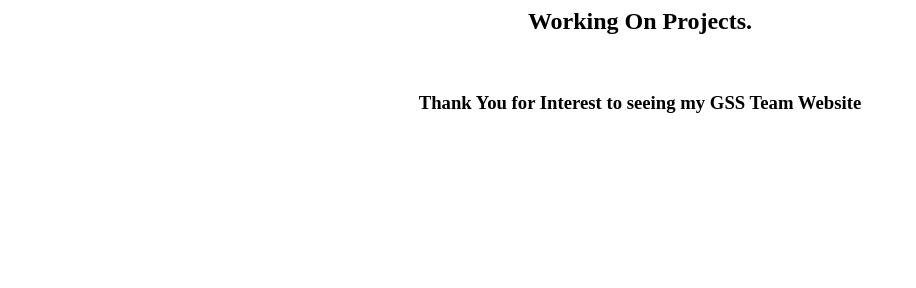
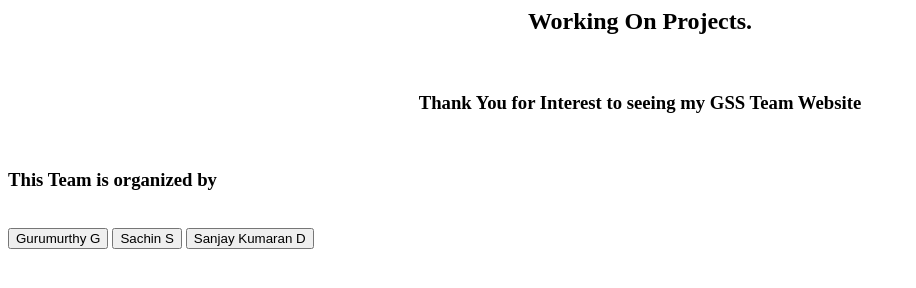
Before and after one commit to gss-projects/gss-projects.github.io, a plain HTML site: page index.html in a window 1280 px wide. Shown: the whole page, without its empty margins (0-916 px from the left). Drawn offline with Linux system fonts and the light colour scheme.

Commit message:
Update index.html

```diff
--- a/index.html
+++ b/index.html
@@ -5,7 +5,10 @@
     <center>
     <h2>Working On Projects.</h2>
       <br>
-      <h3>Thank You for Interest to seeing my GSS Team Website</h3>
+      <h3>Thank You for Interest to seeing my GSS Team Website</h3><br>
     </center>
+    <h3>This Team is organized by </h3> <br> <a href="https://www.linkedin.com/in/gurumurthy-g-902357335/"><button class="buttongui">Gurumurthy G</button></a>
+      <a href="https://www.linkedin.com/in/sachin5116/"><button class="buttongui">Sachin S</button></a>
+      <a href="https://www.linkedin.com/in/sanjaykumarand/"><button class="buttongui">Sanjay Kumaran D</button></a>
   </body>
 </html>
```
